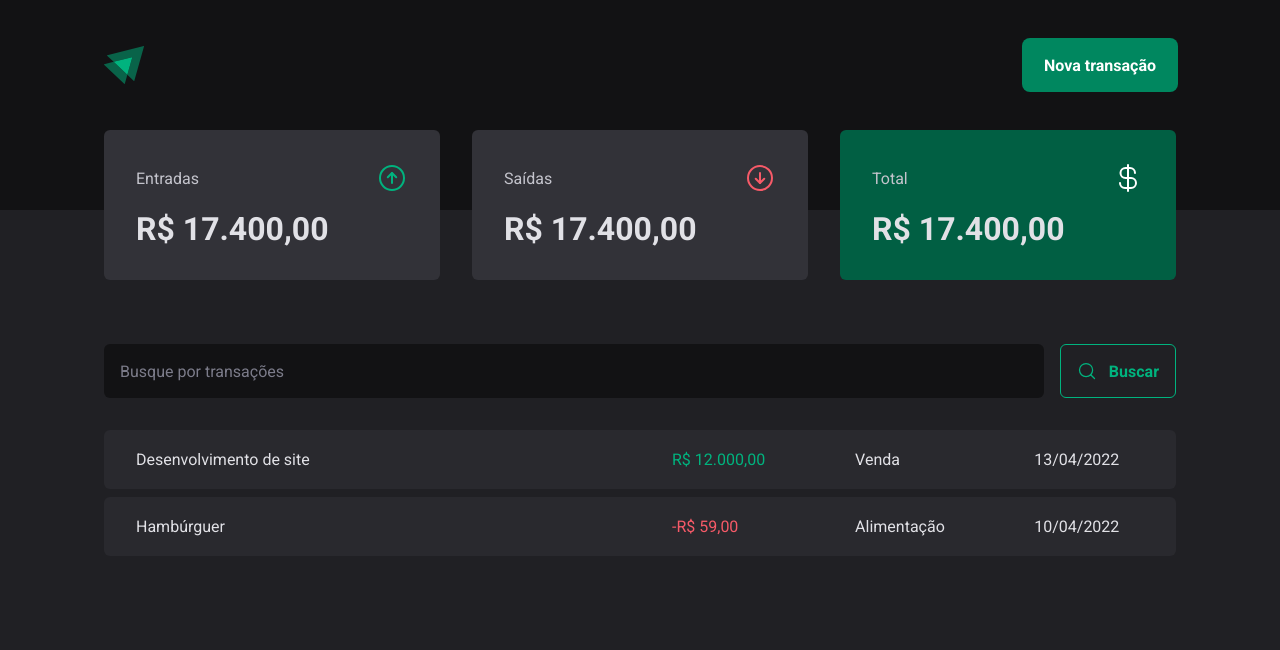
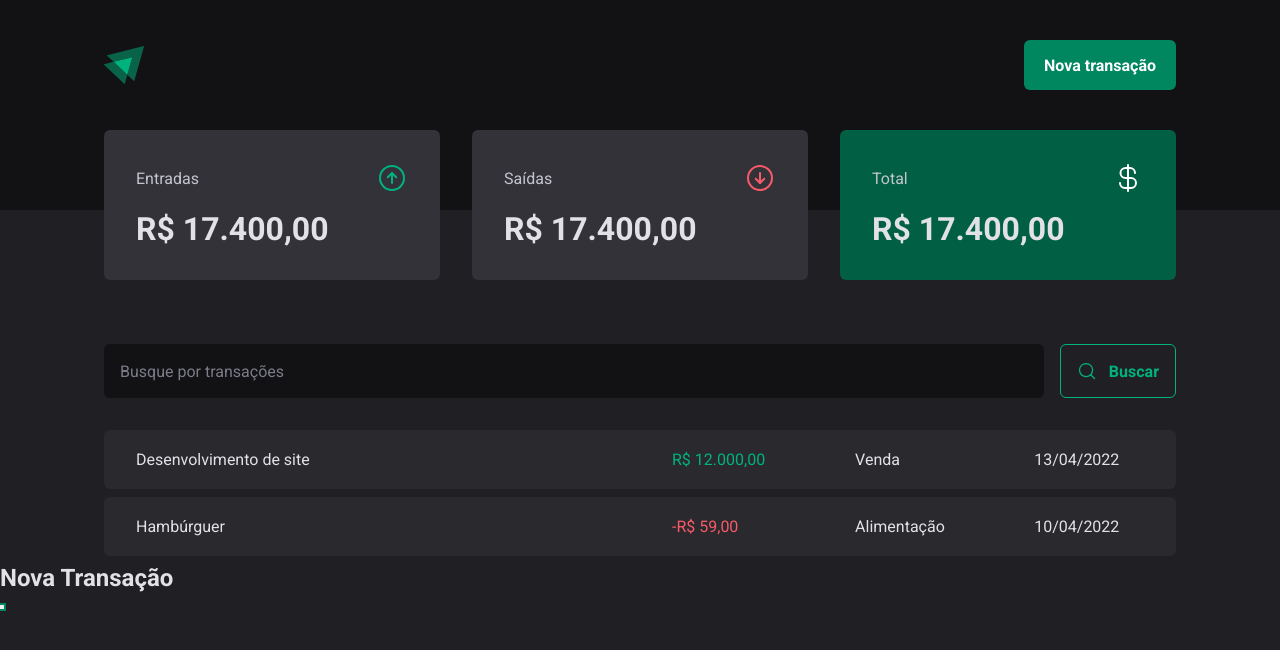
Before and after one commit to caio-guimaraes-web/dt-money-by-caio, a React (Vite) app: page / in a window 1280 px wide. Both pictures are taken after a click on the button "Nova transação". Shown: the top 650 px of the page. Built offline with nearby package versions, Linux system fonts and the light colour scheme.

Commit message:
installing and building radix ui dialog

```diff
--- a/package.json
+++ b/package.json
@@ -10,6 +10,7 @@
     "preview": "vite preview"
   },
   "dependencies": {
+    "@radix-ui/react-dialog": "^1.1.4",
     "phosphor-react": "^1.4.1",
     "react": "^18.3.1",
     "react-dom": "^18.3.1",
--- a/src/components/Header/index.tsx
+++ b/src/components/Header/index.tsx
@@ -1,4 +1,5 @@
 import { HeaderContainer, HeaderContent, NewTransactionButton } from "./styles"
+import * as Dialog from "@radix-ui/react-dialog"
 
 import logoImg from "../../assets/logo.svg"
 
@@ -7,7 +8,19 @@
     <HeaderContainer>
       <HeaderContent>
         <img src={logoImg} alt="" />
-        <NewTransactionButton>Nova transação</NewTransactionButton>
+
+        <Dialog.Root>
+          <Dialog.Trigger asChild>
+            <NewTransactionButton>Nova transação</NewTransactionButton>
+          </Dialog.Trigger>
+          <Dialog.Portal>
+            <Dialog.Overlay />
+            <Dialog.Content>
+              <Dialog.Title>Nova Transação</Dialog.Title>
+              <Dialog.Close />
+            </Dialog.Content>
+          </Dialog.Portal>
+        </Dialog.Root>
       </HeaderContent>
     </HeaderContainer>
   )
```
Also changed, not shown: 1 other file (tests, documents, lock files or other folders).
